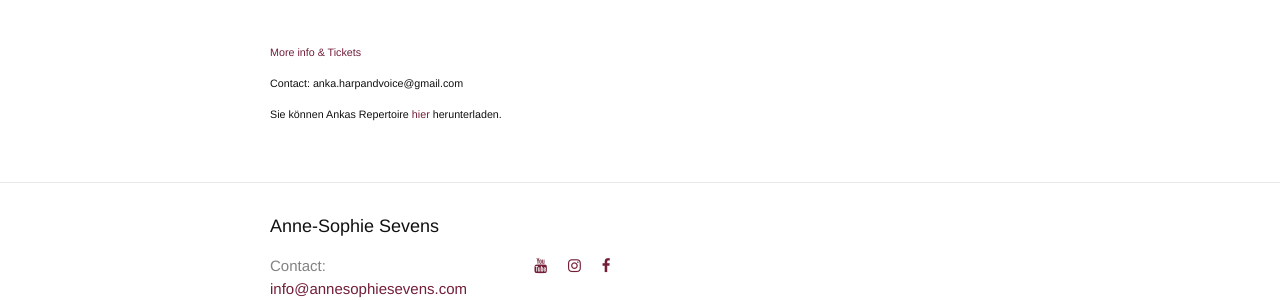
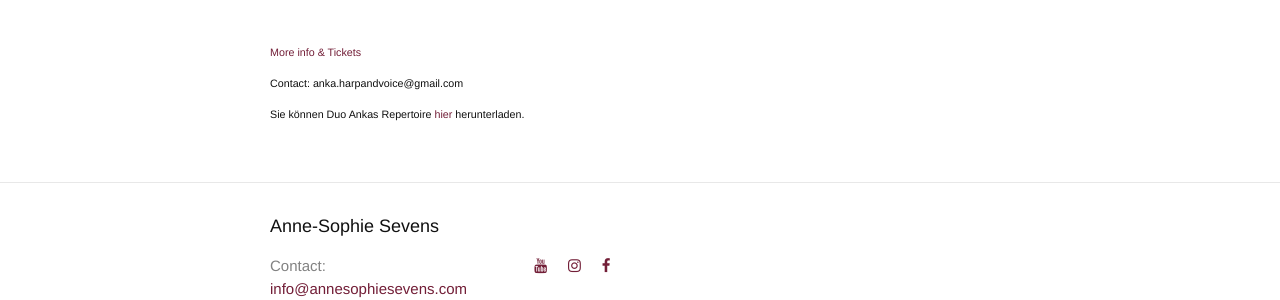
Before and after one commit to annesophie-sevens/annesophie-sevens.github.io, a Jekyll site: the page built from anka-de.md, in a window 1280 px wide. Shown: the part 1197-1497 px from the top of the page. Built offline with Jekyll 4.4.1, drawn with Linux system fonts in a browser that asks for light colours; nearby versions of some CDN libraries.

Commit message:
Update anka-de.md

```diff
--- a/anka-de.md
+++ b/anka-de.md
@@ -45,4 +45,4 @@ Recital La Vie en rose – 20. März 2020
 
 ###### Contact: anka.harpandvoice@gmail.com
 
-###### Sie können Ankas Repertoire [hier]({{ site.baseurl }}/assets/DuoAnkaEvent.pdf) herunterladen.
+###### Sie können Duo Ankas Repertoire [hier]({{ site.baseurl }}/assets/DuoAnkaEvent.pdf) herunterladen.
```
